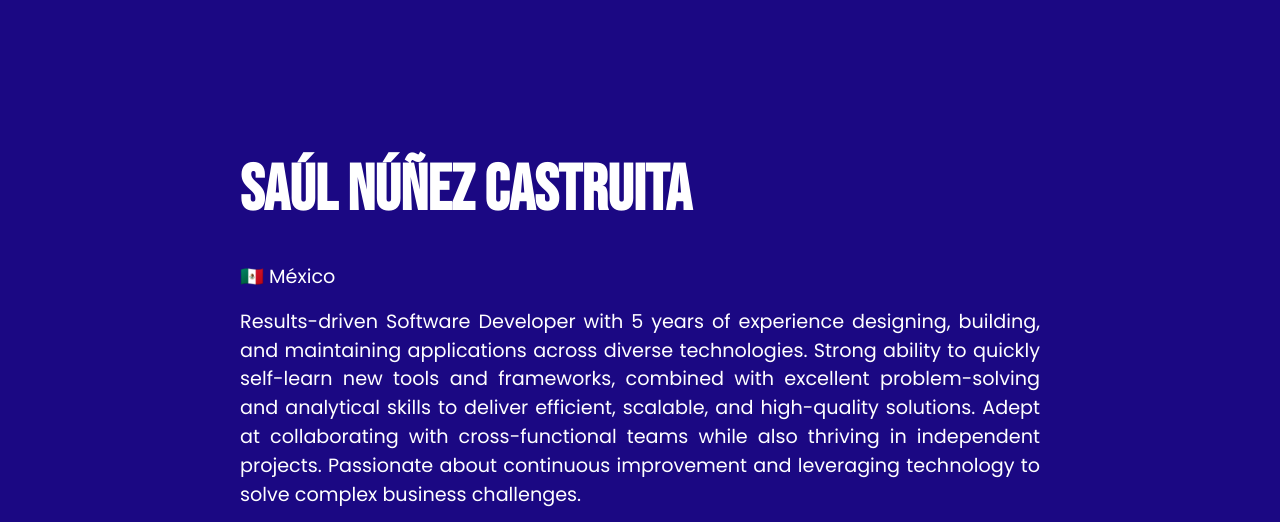
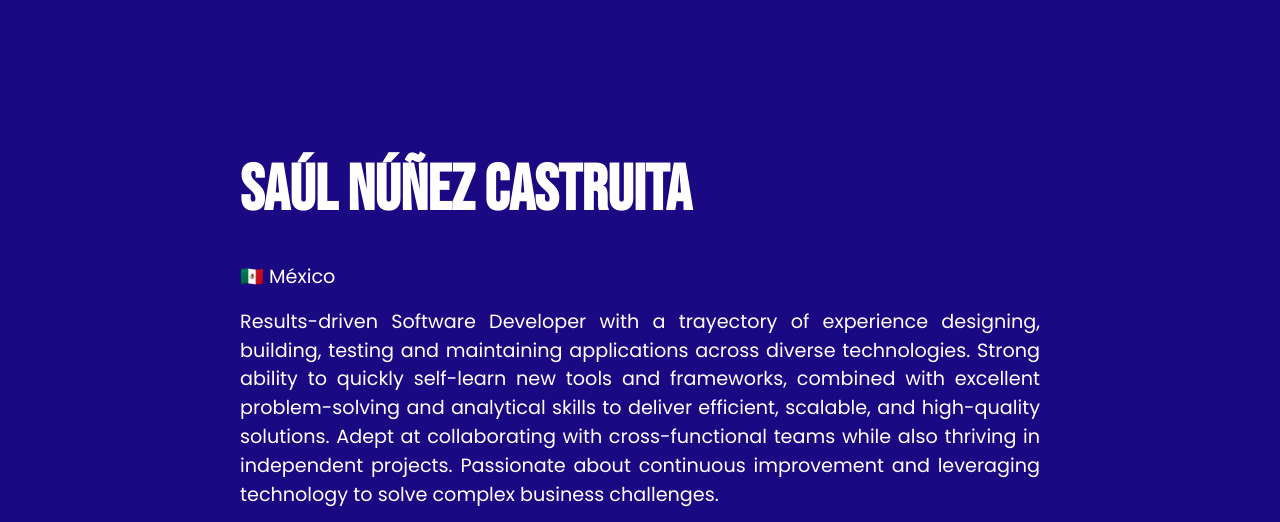
Before and after one commit to SaulNunez/saulnunez.github.com, a plain HTML site: page index.html in a window 1280 px wide. Shown: the part 65-587 px from the top of the page. Drawn offline with Linux system fonts and the light colour scheme.

Commit message:
Update summary

```diff
--- a/index.html
+++ b/index.html
@@ -34,7 +34,7 @@
         <div class="content">
             <h1 id="megaTitle">Saúl Núñez Castruita</h1>
             <p>🇲🇽 México</p>
-            <p>Results-driven Software Developer with 5 years of experience designing, building, and maintaining
+            <p>Results-driven Software Developer with a trayectory of experience designing, building, testing and maintaining
                 applications across diverse technologies.
                 Strong ability to quickly self-learn new tools and frameworks,
                 combined with excellent problem-solving and analytical skills to deliver efficient,
```
